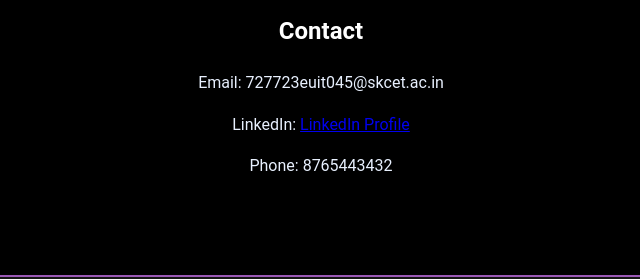
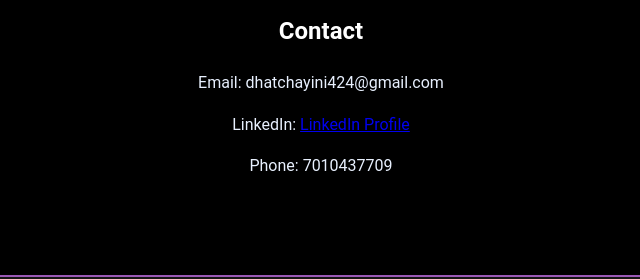
Before and after one commit to DhatchayiniS/MyPortfolio, a plain HTML site: page index.html in a window 1280 px wide. Shown: the part 2089-2368 px from the top of the page, 319-959 px from the left. Drawn offline with Linux system fonts and the light colour scheme.

Commit message:
Update index.html

```diff
--- a/index.html
+++ b/index.html
@@ -67,9 +67,9 @@
 
     <section id="contact">
         <h2>Contact</h2>
-        <p>Email: 727723euit045@skcet.ac.in</p>
+        <p>Email: dhatchayini424@gmail.com</p>
         <p>LinkedIn: <a href="https://www.linkedin.com/in/dhatchayini-s-a63780290?utm_source=share&utm_campaign=share_via&utm_content=profile&utm_medium=android_app" target="_blank">LinkedIn Profile</a></p>
-        <p>Phone: 8765443432</p>
+        <p>Phone: 7010437709</p>
     </section>
 
     <footer>
@@ -77,4 +77,5 @@
     </footer>
 
 </body>
+
 </html>
```
